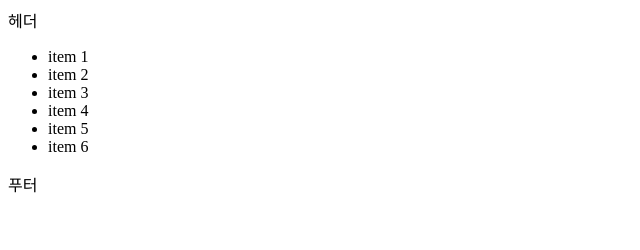
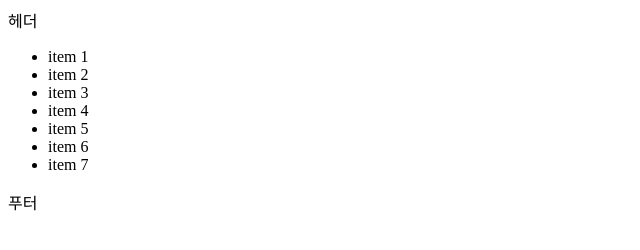
Before and after one commit to TClancyR6/training_01, a plain HTML site: page index.html in a window 1280 px wide. Shown: the whole page, without its empty margins (0-640 px from the left). Drawn offline with Linux system fonts and the light colour scheme.

Commit message:
commit05

```diff
--- a/index.html
+++ b/index.html
@@ -14,6 +14,7 @@
 			<li class="items">item 4</li>
 			<li class="items">item 5</li>
 			<li class="items">item 6</li>
+			<li class="items">item 7</li>
 		</ul>
 	</div>
 	<footer>푸터</footer>
```
